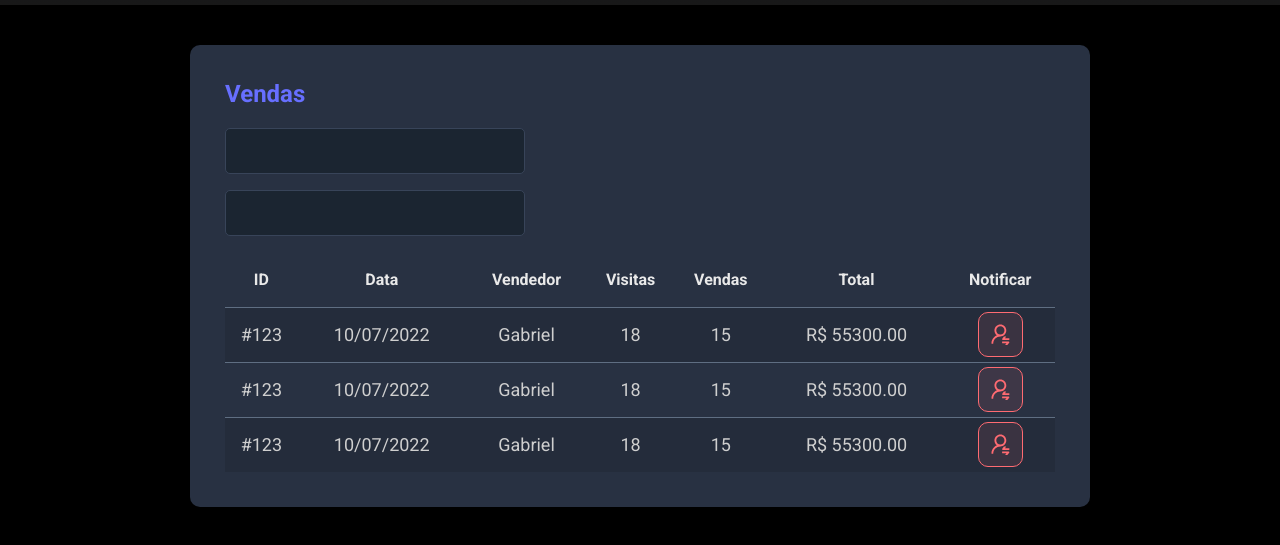
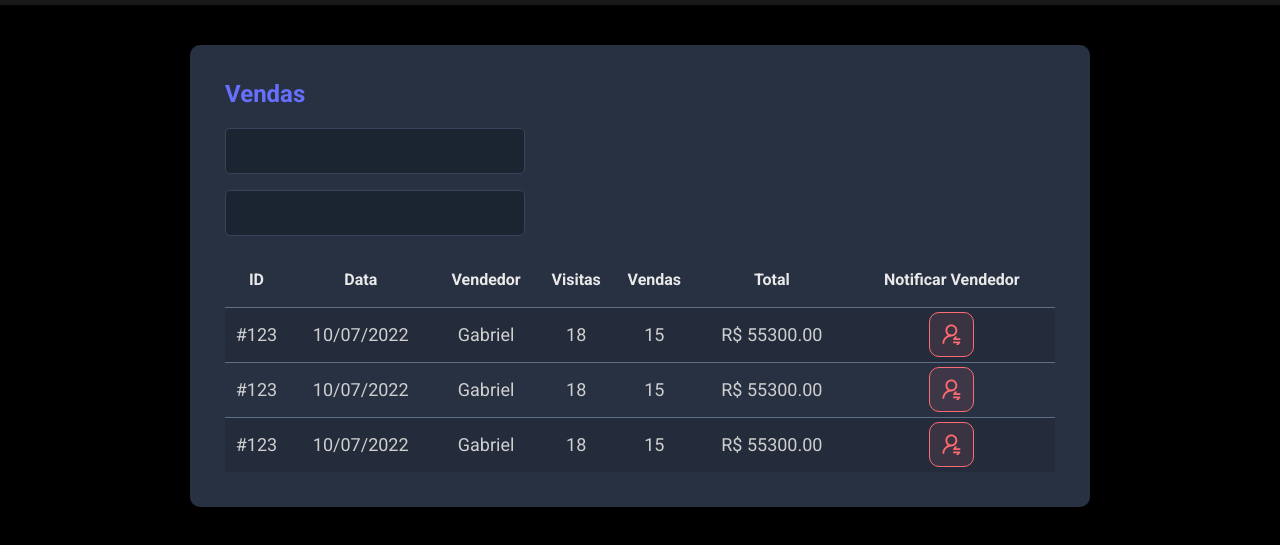
Before and after one commit to gabesmuniz/Projeto-layout-HTML-e-CSS, a plain HTML site: page index.html in a window 1280 px wide. Shown: the part 215-760 px from the top of the page. Drawn offline with Linux system fonts and the light colour scheme.

Commit message:
Alterado campo 'Notificar' para 'Notificar Vendedor'

```diff
--- a/index.html
+++ b/index.html
@@ -47,7 +47,7 @@
                                     <th class="show992px">Visitas</th>
                                     <th class="show992px">Vendas</th>
                                     <th>Total</th>
-                                    <th>Notificar</th>
+                                    <th>Notificar Vendedor</th>
                                 </tr>
                             </thead>
                             <tbody>
```
